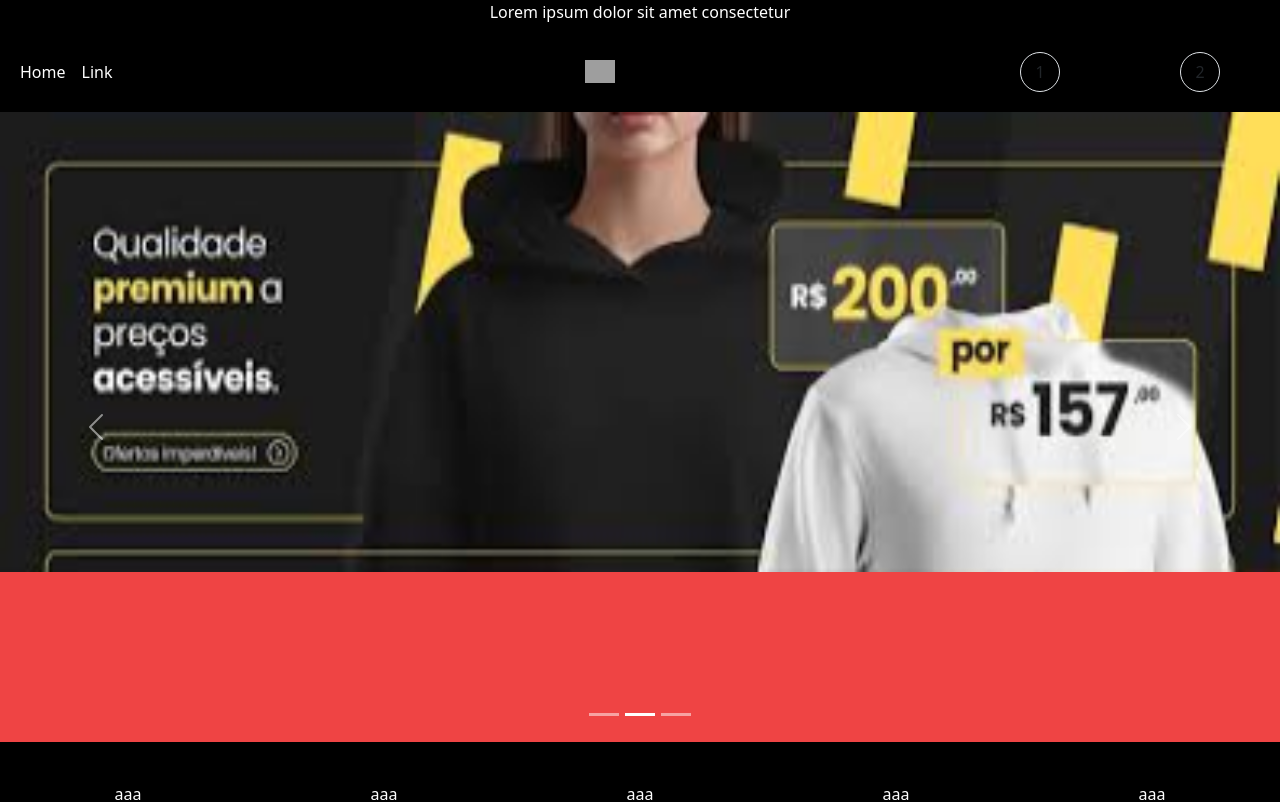
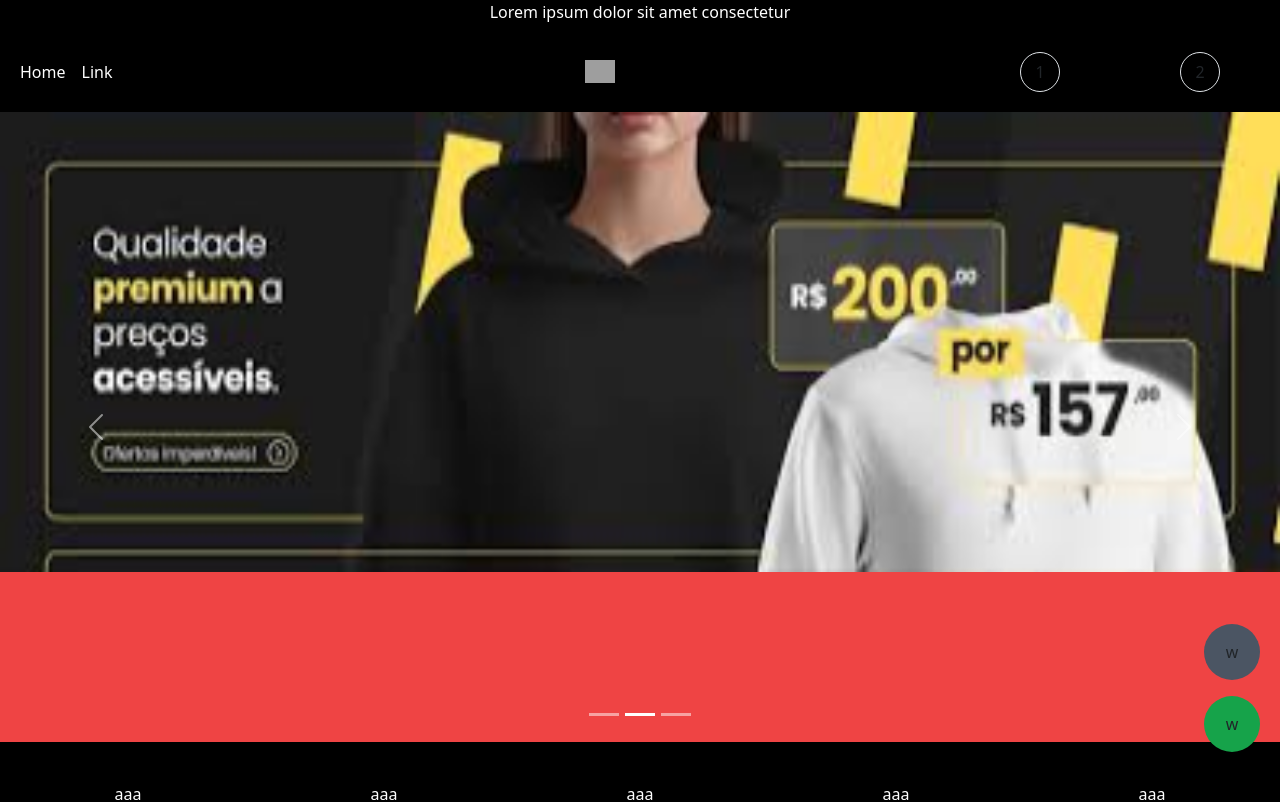
Before and after one commit to IcaroJordano/ExploreTecs, a React (Vite) app: page / in a window 1280 px wide. Shown: the top 802 px of the page. Built offline with nearby package versions, Linux system fonts and the light colour scheme; grey boxes are pictures that could not be loaded.

Commit message:
section buttons

```diff
--- /dev/null
+++ b/src/components/Home-Page/Buttons.jsx
@@ -0,0 +1,8 @@
+export function SectionButtons() {
+    return(
+        <div className="w-20 bottom-10 right-2  items-center justify-center  fixed flex flex-col" >
+            <a className="w-14 h-14 my-2 items-center justify-center flex bg-gray-600 rounded-full" href="">w</a>
+            <a className="w-14 h-14 my-2 items-center justify-center flex bg-green-600 rounded-full" href="">w</a>
+        </div>
+    )
+}
--- a/src/components/Rotas/Pages/HomePage.jsx
+++ b/src/components/Rotas/Pages/HomePage.jsx
@@ -6,6 +6,7 @@ import { Filters } from '../../Home-Page/Filters';
 import { SectionPagination } from '../../Home-Page/Pagination';
 import { Footer } from '../../Home-Page/Footer';
 import { Home } from '../../Home-Page/Home';
+import { SectionButtons } from '../../Home-Page/Buttons';
 
 export function HomePage() {
 
@@ -17,6 +18,7 @@ export function HomePage() {
             <Produtos></Produtos>
             <SectionPagination></SectionPagination>
             <Footer></Footer>
+            <SectionButtons></SectionButtons>
         </section>
     );
 }
```
